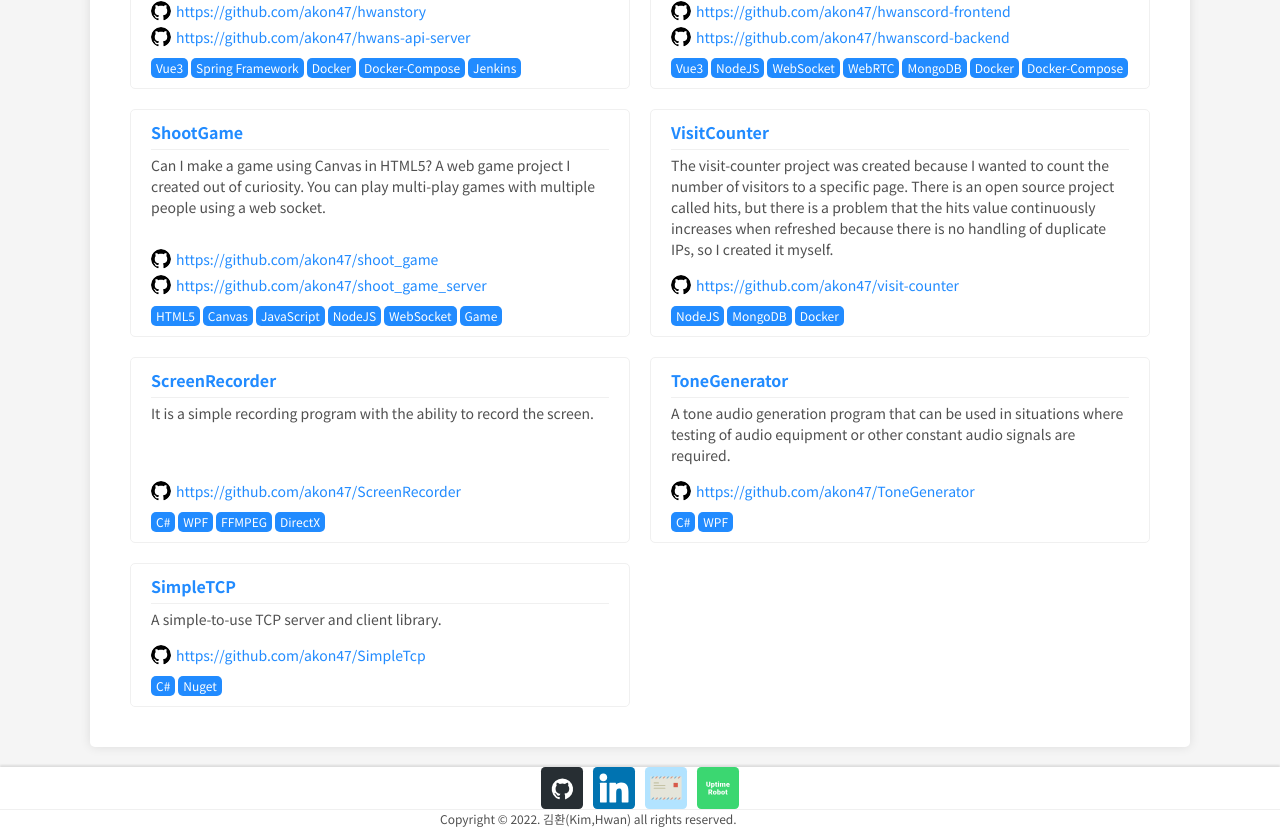
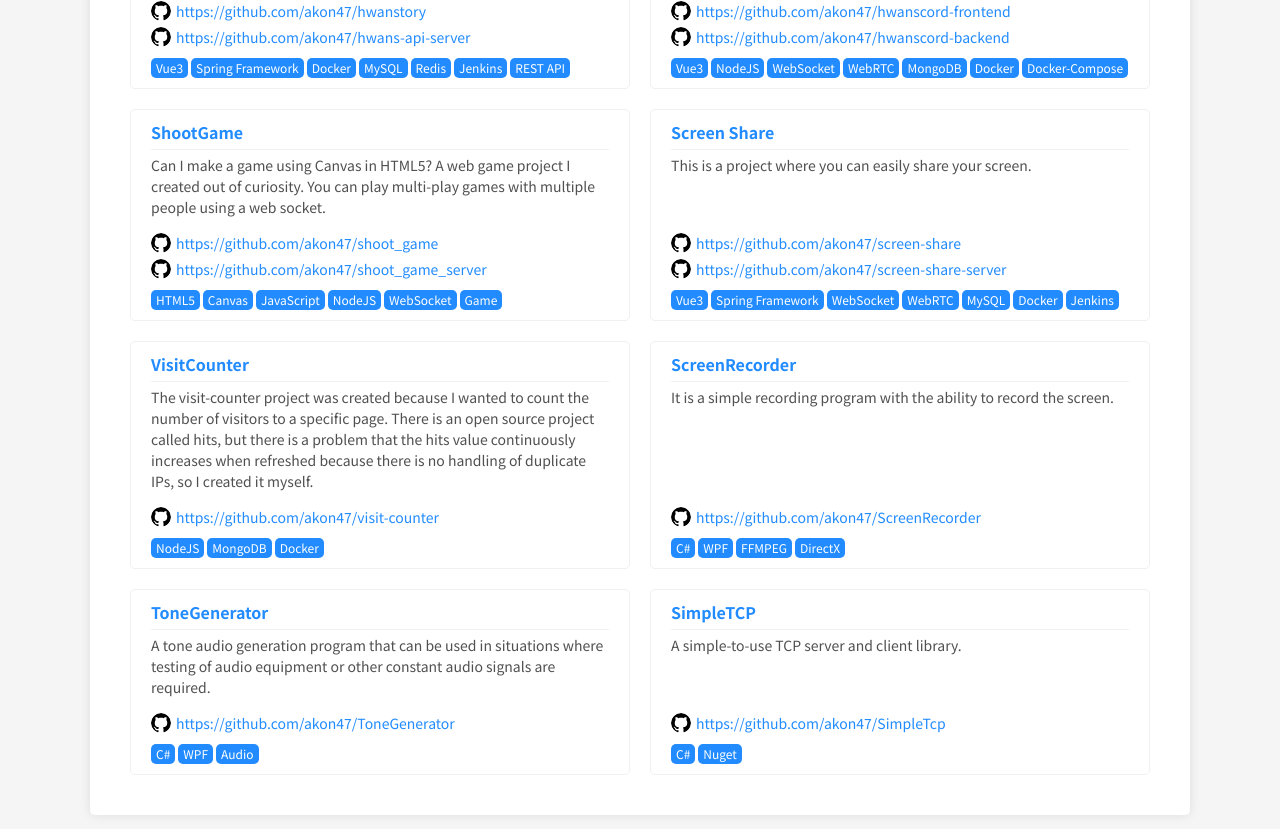
Before and after one commit to akon47/kimhwan.kr, a Vue app: page /opensource-projects in a window 1280 px wide. Shown: the part 360-1189 px from the top of the page. Built offline with nearby package versions, Linux system fonts and the light colour scheme.

Commit message:
오픈소스 프로젝트를 추가합니다.

```diff
--- a/src/views/OpenSourceProjectsView.vue
+++ b/src/views/OpenSourceProjectsView.vue
@@ -29,7 +29,7 @@ export default defineComponent({
           summary: 'Blog Service Frontend/Backend Project.',
           githubUrls: ['https://github.com/akon47/hwanstory', 'https://github.com/akon47/hwans-api-server'],
           demoUrl: 'https://blog.kimhwan.kr/',
-          tags: ['Vue3', 'Spring Framework', 'Docker', 'Docker-Compose', 'Jenkins'],
+          tags: ['Vue3', 'Spring Framework', 'Docker', 'MySQL', 'Redis', 'Jenkins', 'REST API'],
         },
         {
           title: 'Hwanscord',
@@ -44,6 +44,13 @@ export default defineComponent({
           githubUrls: ['https://github.com/akon47/shoot_game', 'https://github.com/akon47/shoot_game_server'],
           demoUrl: 'https://shootgame.kimhwan.kr/',
           tags: ['HTML5', 'Canvas', 'JavaScript', 'NodeJS', 'WebSocket', 'Game'],
+        },
+        {
+          title: 'Screen Share',
+          summary: 'This is a project where you can easily share your screen.',
+          githubUrls: ['https://github.com/akon47/screen-share', 'https://github.com/akon47/screen-share-server'],
+          demoUrl: 'https://screenshare.kimhwan.kr/',
+          tags: ['Vue3', 'Spring Framework', 'WebSocket', 'WebRTC', 'MySQL', 'Docker', 'Jenkins'],
         },
         {
           title: 'VisitCounter',
@@ -63,7 +70,7 @@ export default defineComponent({
           summary: 'A tone audio generation program that can be used in situations where testing of audio equipment or other constant audio signals are required.',
           githubUrls: ['https://github.com/akon47/ToneGenerator'],
           demoUrl: 'https://github.com/akon47/ToneGenerator/releases',
-          tags: ['C#', 'WPF'],
+          tags: ['C#', 'WPF', 'Audio'],
         },
         {
           title: 'SimpleTCP',
--- a/src/views/ServerInfoView.vue
+++ b/src/views/ServerInfoView.vue
@@ -35,7 +35,6 @@
           <div><a href="https://github.com/akon47/visit-counter" target="_blank">VisitCounter</a></div>
           <div>Jenkins</div>
           <div>Postfix</div>
-          <div>Turn Server</div>
           <div>Nginx API Gateway</div>
         </div>
       </div>
```
